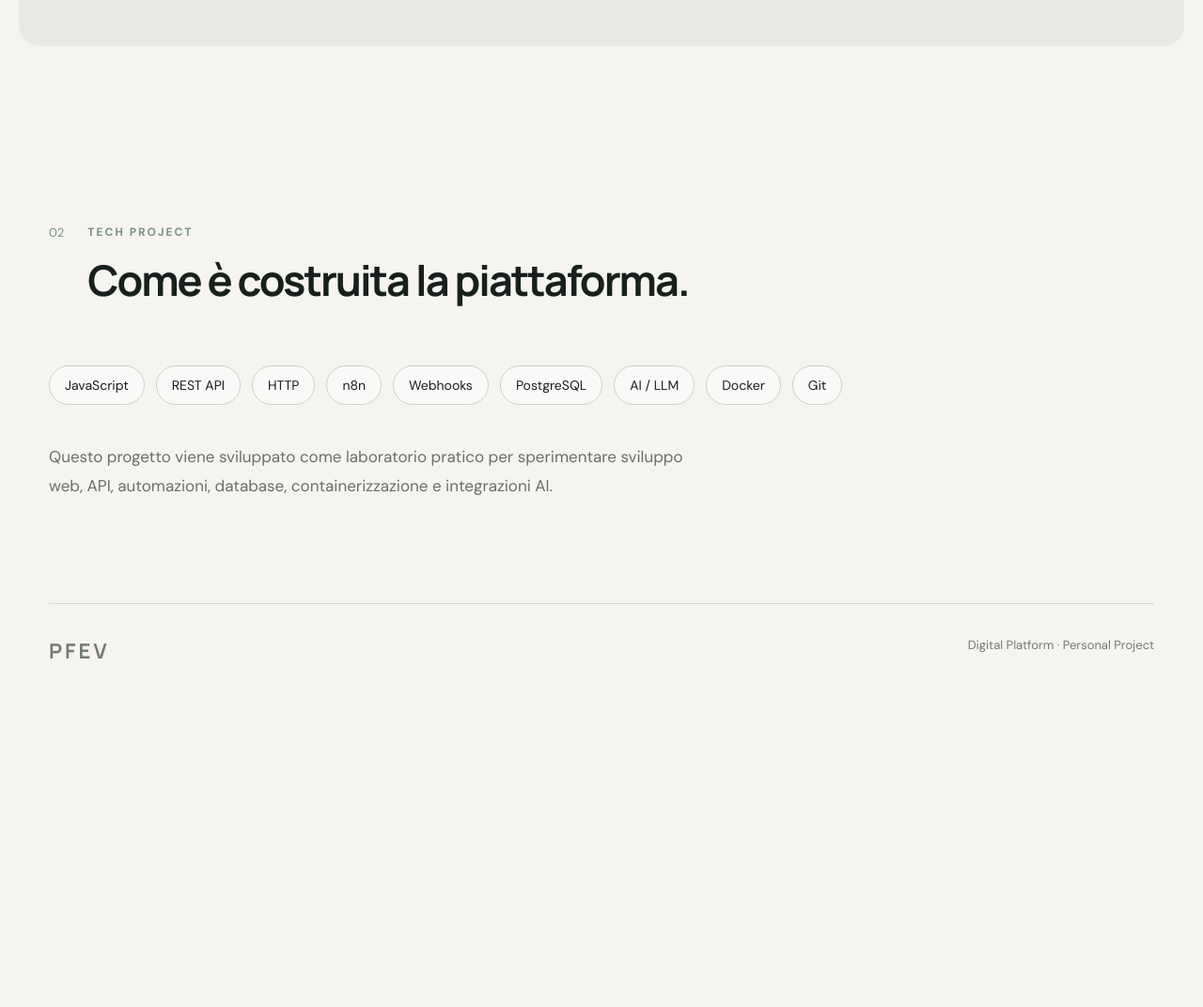
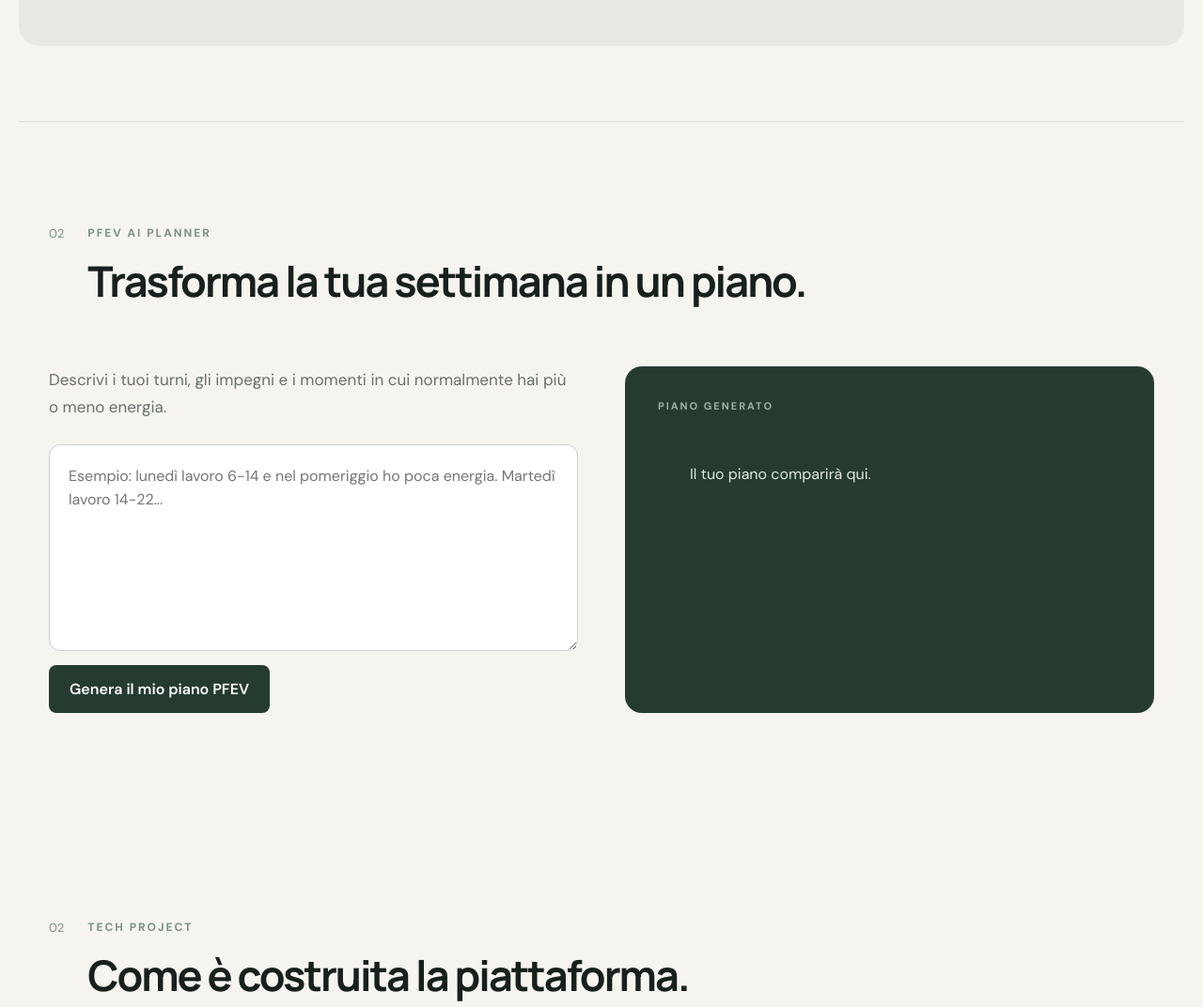
Before and after one commit to LukeG01-ops/pfev-digital-platform, a website built with Vite: page index.html in a window 1280 px wide. Shown: the part 1960-3032 px from the top of the page at 94% size. Before the commit the page ends 2718 px from the top, so only its background shows below. Built offline with nearby package versions, Linux system fonts and the light colour scheme.

Commit message:
feat: add AI planner with n8n and OpenAI API

```diff
--- a/src/main.js
+++ b/src/main.js
@@ -128,7 +128,45 @@ document.querySelector('#app').innerHTML = `
 
   </form>
 </section>
+<section id="planner-ai" class="section ai-section">
+  <div class="section-title">
+    <span>02</span>
 
+    <div>
+      <p>PFEV AI PLANNER</p>
+      <h2>Trasforma la tua settimana in un piano.</h2>
+    </div>
+  </div>
+
+  <div class="ai-grid">
+    <div>
+      <p class="ai-description">
+        Descrivi i tuoi turni, gli impegni e i momenti in cui
+        normalmente hai più o meno energia.
+      </p>
+
+      <form id="aiPlannerForm">
+        <textarea
+          id="plannerInput"
+          placeholder="Esempio: lunedì lavoro 6-14 e nel pomeriggio ho poca energia. Martedì lavoro 14-22..."
+          required
+        ></textarea>
+
+        <button type="submit">
+          Genera il mio piano PFEV
+        </button>
+      </form>
+    </div>
+
+    <div class="ai-result">
+      <span class="result-label">PIANO GENERATO</span>
+
+      <div id="plannerResult">
+        Il tuo piano comparirà qui.
+      </div>
+    </div>
+  </div>
+</section>
     <section id="tech" class="section tech-section">
       <div class="section-title">
         <span>02</span>
@@ -206,5 +244,49 @@ form.addEventListener('submit', async (event) => {
 
     message.textContent =
       'Si è verificato un errore. Riprova tra poco.'
+   }
+});
+const aiPlannerForm = document.querySelector('#aiPlannerForm')
+const plannerInput = document.querySelector('#plannerInput')
+const plannerResult = document.querySelector('#plannerResult')
+
+aiPlannerForm.addEventListener('submit', async (event) => {
+  event.preventDefault()
+
+  const input = plannerInput.value.trim()
+
+  if (!input) return
+
+  plannerResult.textContent = 'Sto creando il tuo piano...'
+
+  try {
+    const response = await fetch(
+      import.meta.env.VITE_AI_WEBHOOK_URL,
+      {
+        method: 'POST',
+
+        headers: {
+          'Content-Type': 'application/json',
+        },
+
+        body: JSON.stringify({
+          input
+        }),
+      }
+    )
+
+    if (!response.ok) {
+      throw new Error(`HTTP error: ${response.status}`)
+    }
+
+    const data = await response.json()
+
+    plannerResult.textContent = data.plan
+
+  } catch (error) {
+    console.error(error)
+
+    plannerResult.textContent =
+      'Non è stato possibile generare il piano. Riprova.'
   }
 })
--- a/src/style.css
+++ b/src/style.css
@@ -361,4 +361,83 @@ footer {
   footer {
     margin: 0 25px;
   }
+}.ai-section {
+  border-top: 1px solid #d9dbd6;
 }
+
+.ai-grid {
+  display: grid;
+  grid-template-columns: 1fr 1fr;
+  gap: 50px;
+}
+
+.ai-description {
+  color: #67706b;
+  line-height: 1.7;
+  font-size: 17px;
+  margin-bottom: 25px;
+}
+
+#aiPlannerForm {
+  display: flex;
+  flex-direction: column;
+  gap: 15px;
+}
+
+#plannerInput {
+  width: 100%;
+  min-height: 220px;
+  resize: vertical;
+  padding: 20px;
+  border: 1px solid #ccd0cc;
+  border-radius: 12px;
+  background: white;
+  font: inherit;
+  line-height: 1.6;
+  outline: none;
+}
+
+#plannerInput:focus {
+  border-color: #658975;
+}
+
+#aiPlannerForm button {
+  align-self: flex-start;
+  border: none;
+  border-radius: 8px;
+  padding: 15px 22px;
+  background: #263b30;
+  color: white;
+  font: inherit;
+  font-weight: 600;
+  cursor: pointer;
+}
+
+.ai-result {
+  min-height: 330px;
+  background: #263b30;
+  color: white;
+  border-radius: 18px;
+  padding: 35px;
+}
+
+.result-label {
+  display: block;
+  color: #9eb2a6;
+  font-size: 11px;
+  font-weight: 700;
+  letter-spacing: 2px;
+  margin-bottom: 25px;
+}
+
+#plannerResult {
+  white-space: pre-wrap;
+  line-height: 1.7;
+  color: #e2e8e4;
+}
+
+@media (max-width: 850px) {
+  .ai-grid {
+    grid-template-columns: 1fr;
+  }
+}
```
